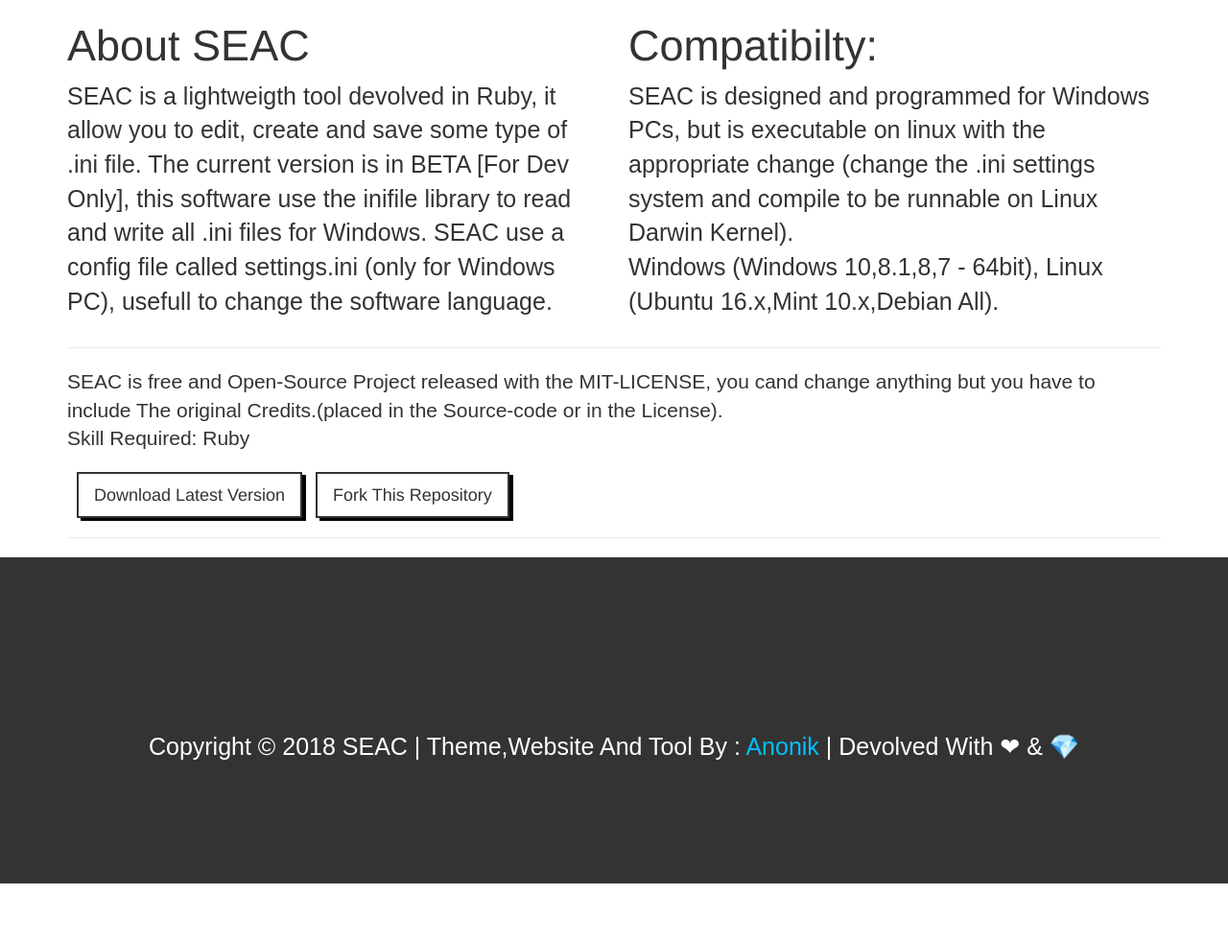
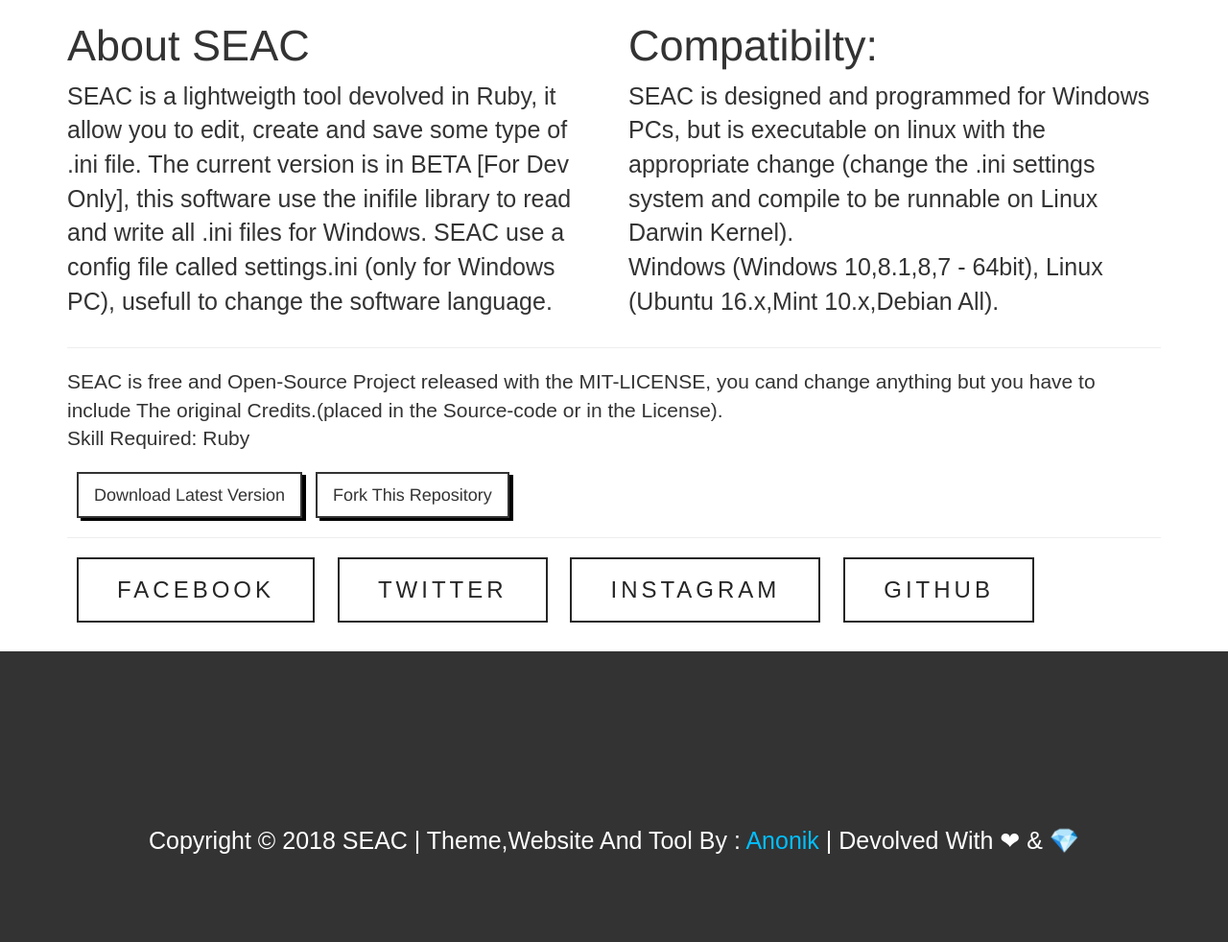
Before and after one commit to anonik9900/SEAC, a plain HTML site: page sito/index.html in a window 1280 px wide. Shown: the part 718-1700 px from the top of the page at 96% size. Before the commit the page ends 1639 px from the top, so only its background shows below. Drawn offline with nearby package versions, Linux system fonts and the light colour scheme.

Commit message:
new website version

```diff
--- a/sito/css/style.css
+++ b/sito/css/style.css
@@ -102,3 +102,86 @@ p.big{
     font-size: 20px;
     text-align: center;
 }
+#button-ex{
+    padding-bottom: 30px;
+}
+a.button-gradient{
+    position: relative;
+    padding: 15px 40px;
+    margin: 0px 10px;
+    border: solid 2px #262626;
+    font-family: sans-serif;
+    display: inline-block;
+    text-transform: uppercase;
+    text-decoration: none;
+    color: #262626;
+    font-size: 24px;
+    letter-spacing: 4px;
+    transition: 0.5s;
+}
+a.button-gradient:before{
+    content: '';
+    position: absolute;
+    top: 0;
+    left: 0;
+    width: 100%;
+    height: 100%;
+    background: #fff;
+    z-index: -2;
+}
+a.button-gradient:after{
+    content: '';
+    position: absolute;
+    top: 0;
+    left: 0;
+    width: 100%;
+    height: 100%;
+    z-index: -1;
+}
+a.button-gradient:nth-child(1):after{
+    background: #8b9dc3;
+    transition: transform 0.5s;
+    transform-origin: right;
+    transform: scaleX(0);
+}
+a.button-gradient:hover:nth-child(1):after{
+    transition: transform 0.5s;
+    transform-origin: left;
+    transform: scaleX(1);
+}
+a.button-gradient:hover{
+    color: #fff;
+}
+a.button-gradient:nth-child(2):after{
+    background: #44acf3;
+    transition: transform 0.5s;
+    transform-origin: bottom;
+    transform: scaleY(0);
+}
+a.button-gradient:hover:nth-child(2):after{
+    transition: transform 0.5s;
+    transform-origin: top;
+    transform: scaleY(1);
+}
+a.button-gradient:nth-child(3):after{
+    background: #ff3473;
+    transition: transform 0.5s;
+    transform-origin: left;
+    transform: scaleX(0);
+}
+a.button-gradient:hover:nth-child(3):after{
+    transition: transform 0.5s;
+    transform-origin: right;
+    transform: scaleX(1);
+}
+a.button-gradient:nth-child(4):after{
+    background: black;
+    transition: transform 0.5s;
+    transform-origin: top;
+    transform: scaleY(0);
+}
+a.button-gradient:hover:nth-child(4):after{
+    transition: transform 0.5s;
+    transform-origin: bottom;
+    transform: scaleY(1);
+}
--- a/sito/index.html
+++ b/sito/index.html
@@ -141,9 +141,12 @@
 
   <hr>
 
-
-
-
+<div id="button-ex">
+<a target="_blank" class="button-gradient" href="https://facebook.com/nicholas.impieri">Facebook</a>
+<a target="_blank" class="button-gradient" href="https://twitter.com/Anonik99">Twitter</a>
+<a target="_blank" class="button-gradient" href="https://instagram.com/i.m_nico">Instagram</a>
+<a target="_blank" class="button-gradient" href="https://github.com/anonik9900">Github</a>
+    </div>
 
 </div><!--Fine Container-->
 
```
